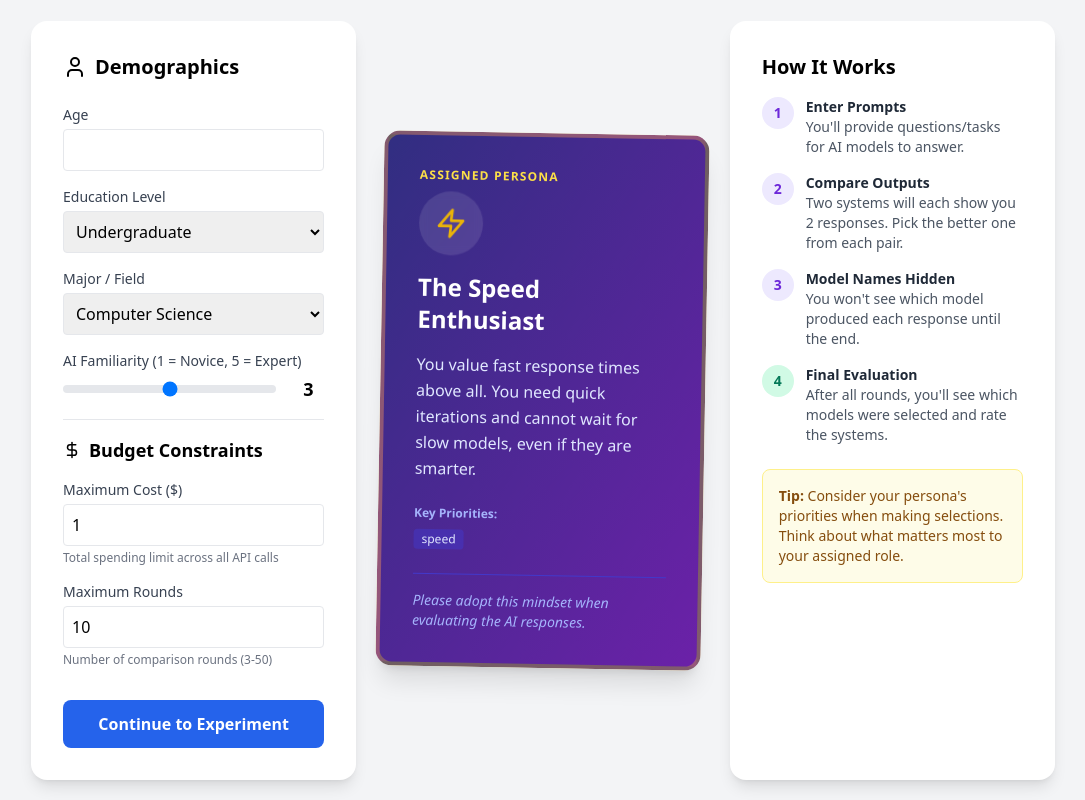
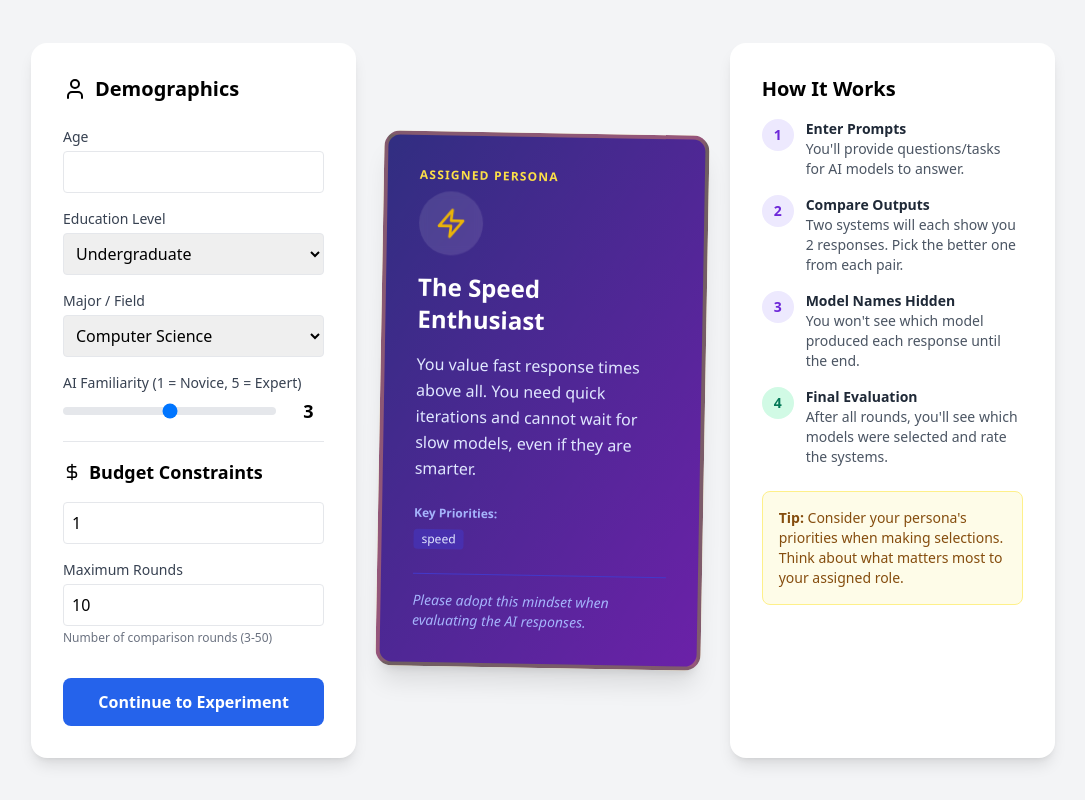
Before and after one commit to Liuuuxy/cupid-vs-baseline-arena, a React (Vite) app in the folder frontend/: page / in a window 1280 px wide. Both pictures are taken after a click on the button "I AGREE". Shown: the whole page, without its empty margins (97-1182 px from the left). Built offline with nearby package versions, Linux system fonts and the light colour scheme.

Commit message:
update max cost 2

```diff
--- a/frontend/src/App.tsx
+++ b/frontend/src/App.tsx
@@ -785,19 +785,27 @@ const App: React.FC = () => {
                 <DollarSign size={18} /> Budget Constraints
               </h3>
 
-              <div>
-                <label className="block text-sm font-medium text-gray-700 mb-1">
-                  Maximum Cost ($)
-                </label>
-                <input
-                  type="number"
-                  min="0.01"
-                  className="w-full border rounded p-2"
-                  value={budgetConstraints.maxCost}
-                  onChange={e => setBudgetConstraints({ ...budgetConstraints, maxCost: parseFloat(e.target.value) || 0.01 })}
-                />
-                <p className="text-xs text-gray-500 mt-1">Total spending limit across all API calls</p>
-              </div>
+              <input
+                type="number"
+                min="0.000001"
+                max="0.999999"
+                step="0.01"
+                className="w-full border rounded p-2"
+                value={budgetConstraints.maxCost}
+                onChange={(e) => {
+                  // 1. Allow typing freely so you can type "0.5" without it deleting "0"
+                  setBudgetConstraints({ ...budgetConstraints, maxCost: parseFloat(e.target.value) });
+                }}
+                onBlur={(e) => {
+                  // 2. When user leaves the field, force the limit strictly > 0 and < 1
+                  let val = parseFloat(e.target.value);
+
+                  if (isNaN(val) || val <= 0) val = 0.01; // Minimum default
+                  if (val >= 1) val = 0.99;               // Maximum limit
+
+                  setBudgetConstraints({ ...budgetConstraints, maxCost: val });
+                }}
+              />
 
               <div>
                 <label className="block text-sm font-medium text-gray-700 mb-1">
```
